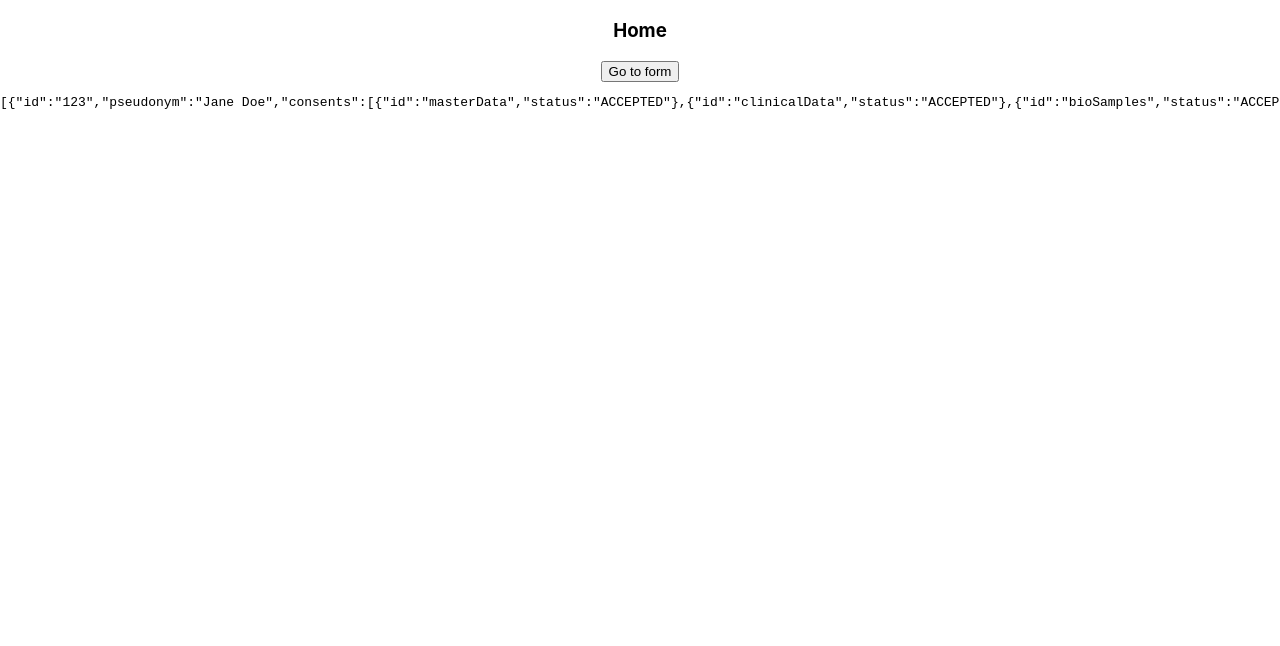
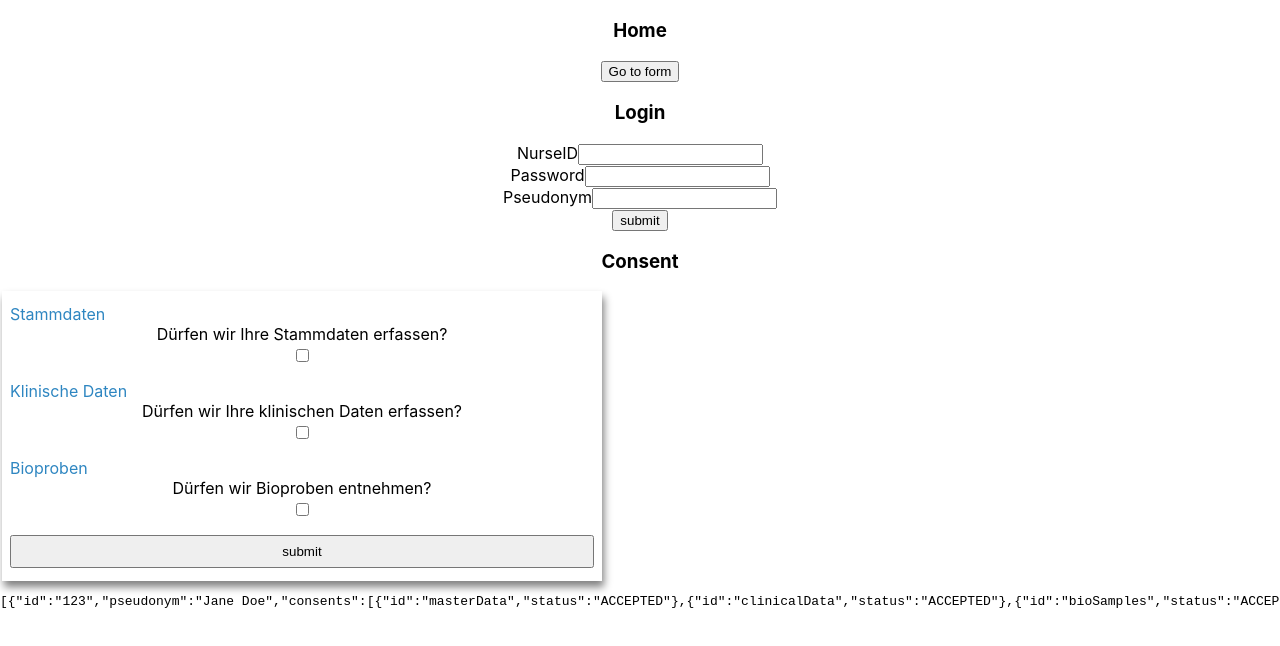
Before and after one commit to Laz0rSquid/FormAppPrototype, a React (Create React App) app in the folder react-dynamicform/: page / in a window 1280 px wide. Shown: the top 646 px of the page. Built offline with nearby package versions, Linux system fonts and the light colour scheme; the HTML template or start-up script is replaced by a standard one.

Commit message:
Login prototype added

```diff
--- a/react-dynamicform/src/App.js
+++ b/react-dynamicform/src/App.js
@@ -1,6 +1,7 @@
 import React, { Component } from 'react';
 import ConsentForm from './components/ConsentForm';
 import Home from './components/Home';
+import Login from './components/Login';
 import './App.css';
 
 class App extends Component {
@@ -54,10 +55,23 @@ class App extends Component {
     });
   }
 
+  /**
+   * Currently all screens are rendered below each other for testing purposes.
+   * Next step is a navigation stack that allows individual rendering
+   */
   render() {
     return (
       <div className="App">
         <Home className="form"
+
+        />
+
+        <Login className="form"
+
+        />
+
+        <ConsentForm className="form"
+          title="Consent"
           model={this.state.data}
           onSubmit={(model) => { this.onSubmit(model) }}
         />
@@ -69,23 +83,6 @@ class App extends Component {
       </div>
     );
   }
-
-  // render() {
-  //   return (
-  //     <div className="App">
-  //       <ConsentForm className="form"
-  //         title="Consent"
-  //         model={this.state.data}
-  //         onSubmit={(model) => { this.onSubmit(model) }}
-  //       />
-
-  //       <pre style={{ width: "300px" }}>
-  //         {JSON.stringify(this.state.patients)}
-  //       </pre>
-
-  //     </div>
-  //   );
-  // }
 }
 
 export default App;
--- a/react-dynamicform/src/components/Login/index.js
+++ b/react-dynamicform/src/components/Login/index.js
@@ -16,32 +16,60 @@ class Login extends Component {
         password: "Password",
         pseudonym: "Pseudonym",
       },
+      model : [
+        { key: "nurseID", label: "NurseID", propr: { required: true } },
+        { key: "password", label: "Password", propr: { required: true } },
+        { key: "pseudonym", label: "Pseudonym", propr: { required: true } },
+      ]
     }
   }
 
-  onChange = (e) => {
-
+  onChange = (e,key) => {
+    this.setState((state) => {
+      let newInputs = this.state.inputs ||{};
+      newInputs[key] = this[key].value;
+      return { inputs: {...newInputs}};
+    });
   }
 
   onSubmit = (e) => {
     e.preventDefault();
-    alert("Test");
+    alert("Move to form");
   }
 
-  renderInput = (key) => {
-
+  renderInput = (m, key) => {
+    let type = m.type || "text";
+    let props = m.props || {};
+    let name = m.name;
+    let value = m.value;
+    return (
+      <input
+        {...props}
+        ref={(key) => { this[m.key] = key }}
+        type={type}
+        key={"input" + m.key}
+        onChange={e => {
+          this.onChange(e, key);
+        }}
+      />
+    )
   }
 
   renderForm = () => {
-    let model = [
-      { key: "", label: "", propr: { required: true } },
-      { key: "", label: "", propr: { required: true } },
-      { key: "", label: "", propr: { required: true } },
-    ];
+    let model = this.state.model;
     let loginUI = model.map((m) => {
+      let key = m.key;
+      return (
+        <div key={key} className="">
+          <label className="" key={"label" + m.key} htmlFor={m.key}>
+            {m.label}
+          </label>
+          {this.renderInput(m, key)}
+        </div>
+      );
 
     });
-    return formUI;
+    return loginUI;
   }
 
   render() {
```
